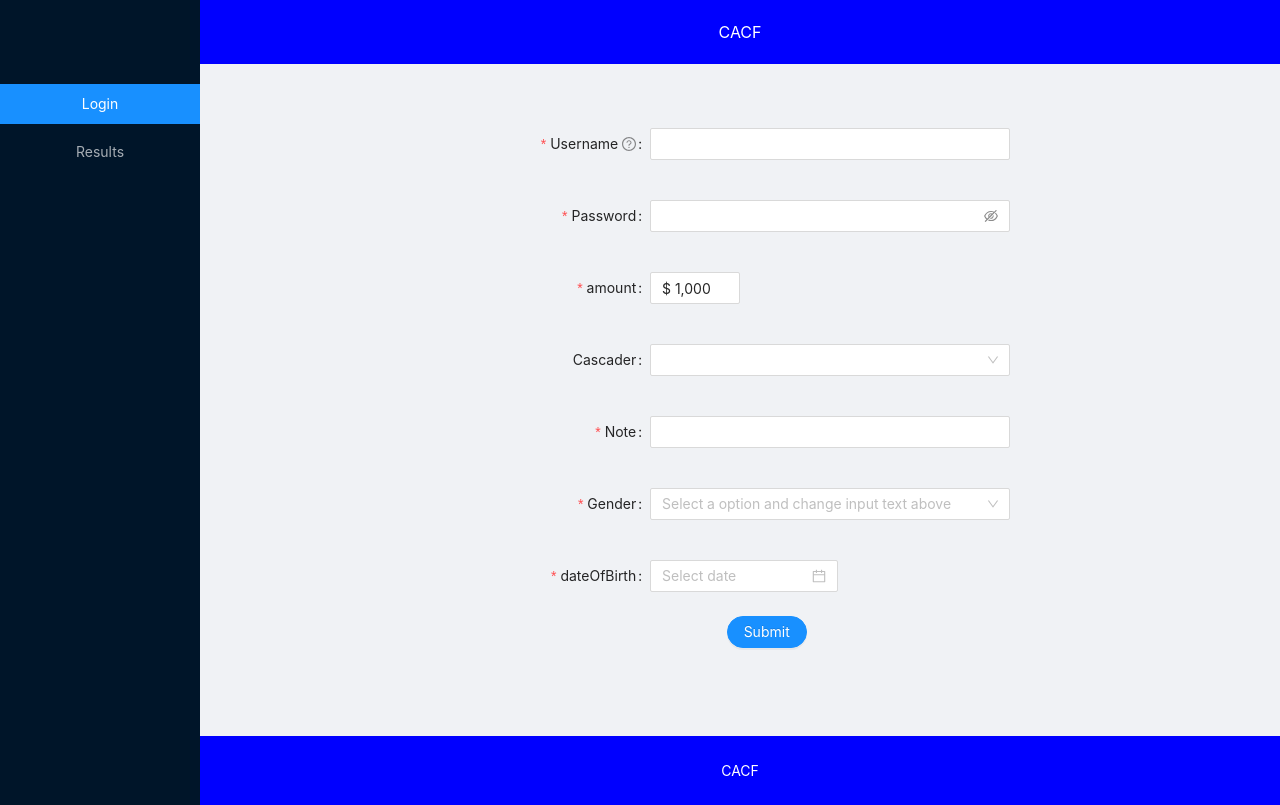
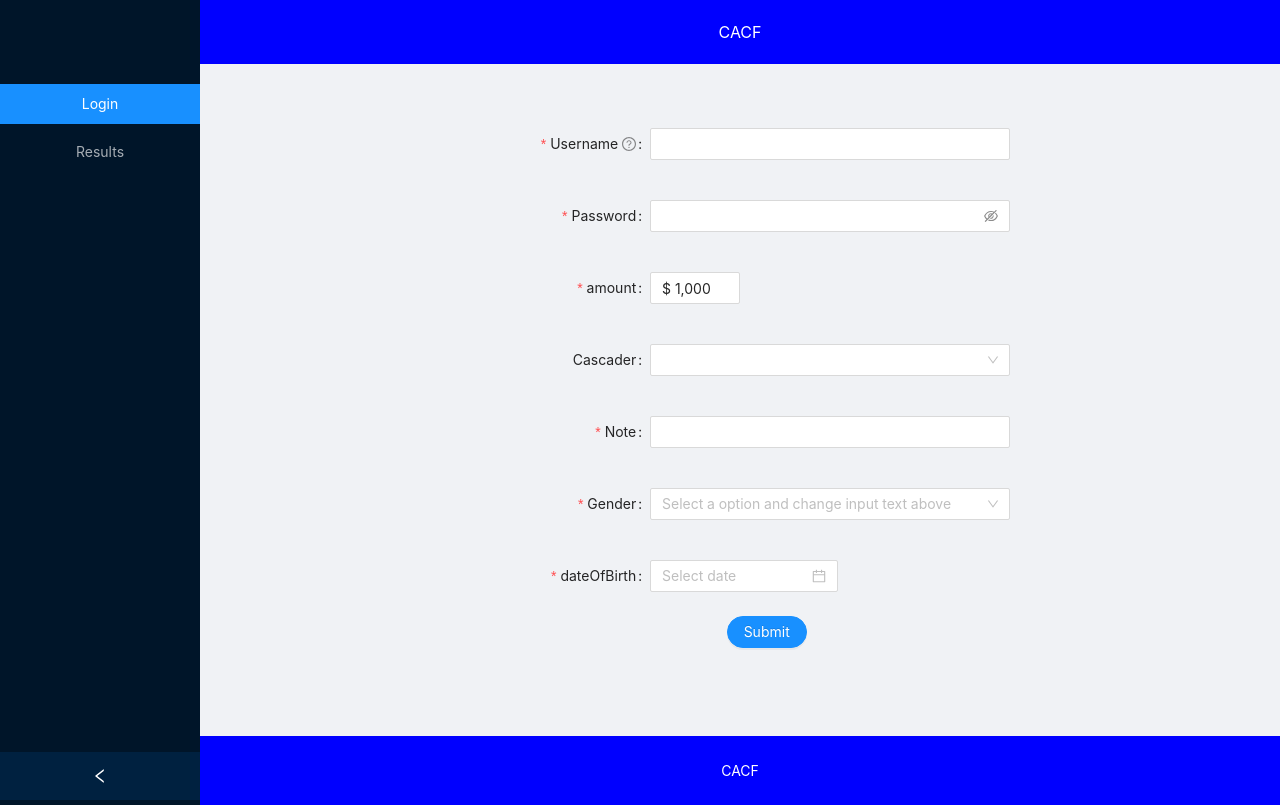
Before and after one commit to moneeza/PracticeExercise, a React (Create React App) app: page /comp1 in a window 1280 px wide. Built offline with nearby package versions, Linux system fonts and the light colour scheme.

Commit message:
more tweak

```diff
--- a/src/common/CommonLayout/Sidebar.tsx
+++ b/src/common/CommonLayout/Sidebar.tsx
@@ -1,10 +1,14 @@
-import { Link} from 'react-router-dom'
-import { Layout, Menu} from 'antd';
+import { useState } from 'react'
+import { Link } from 'react-router-dom'
+import { Layout, Menu } from 'antd';
 
 export default function SideBar() {
     const { Sider } = Layout;
-
-    return (<Sider>
+    const [coll, setColl] = useState(false)
+    const handleCllapse = () => {
+        coll ? setColl(false) : setColl(true)
+    }
+    return (<Sider collapsible collapsed={coll} onCollapse={handleCllapse}>
         <div className="d-flex flex-column align-items-center justify-content-center bg-transparent" style={{ marginTop: "5rem" }}>
             <Menu theme="dark" mode="vertical" defaultSelectedKeys={['1']} className="w-100 text-center">
                 <Menu.Item key="1">
```
Lines whose indentation alone changed are shown as unchanged.
